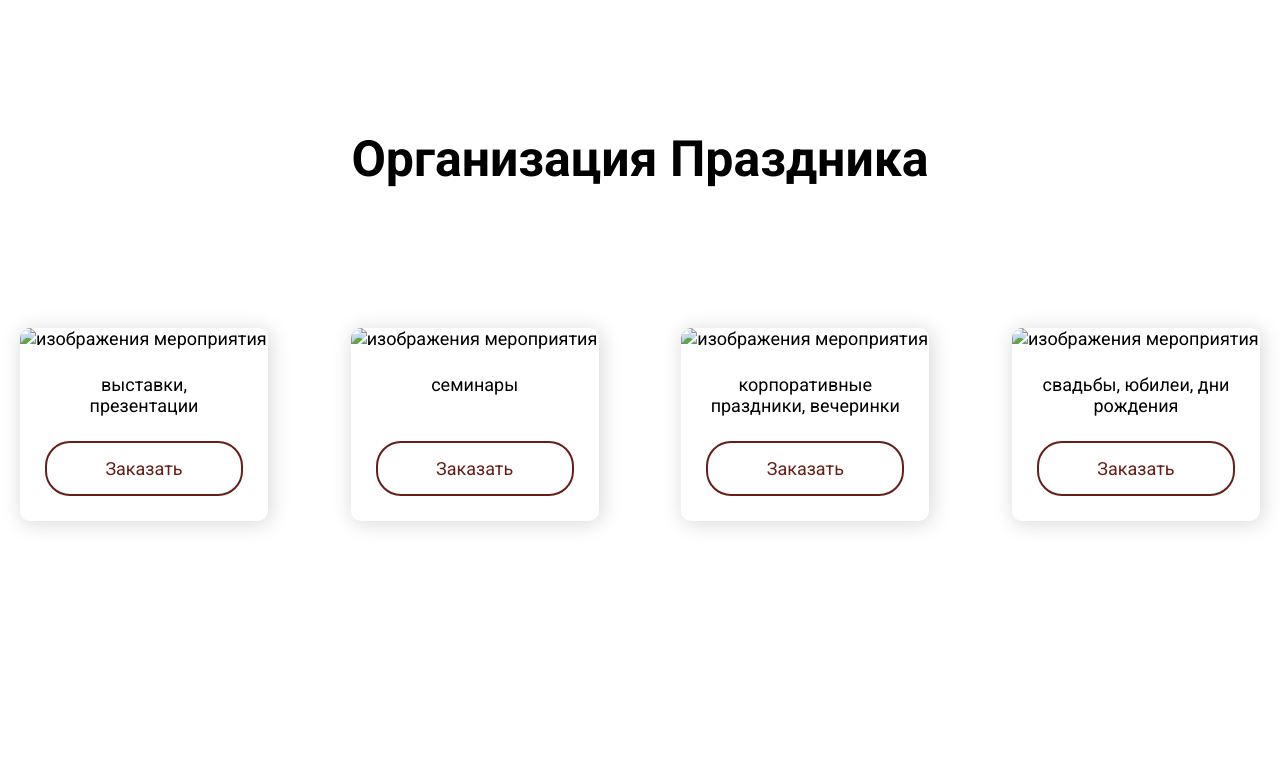
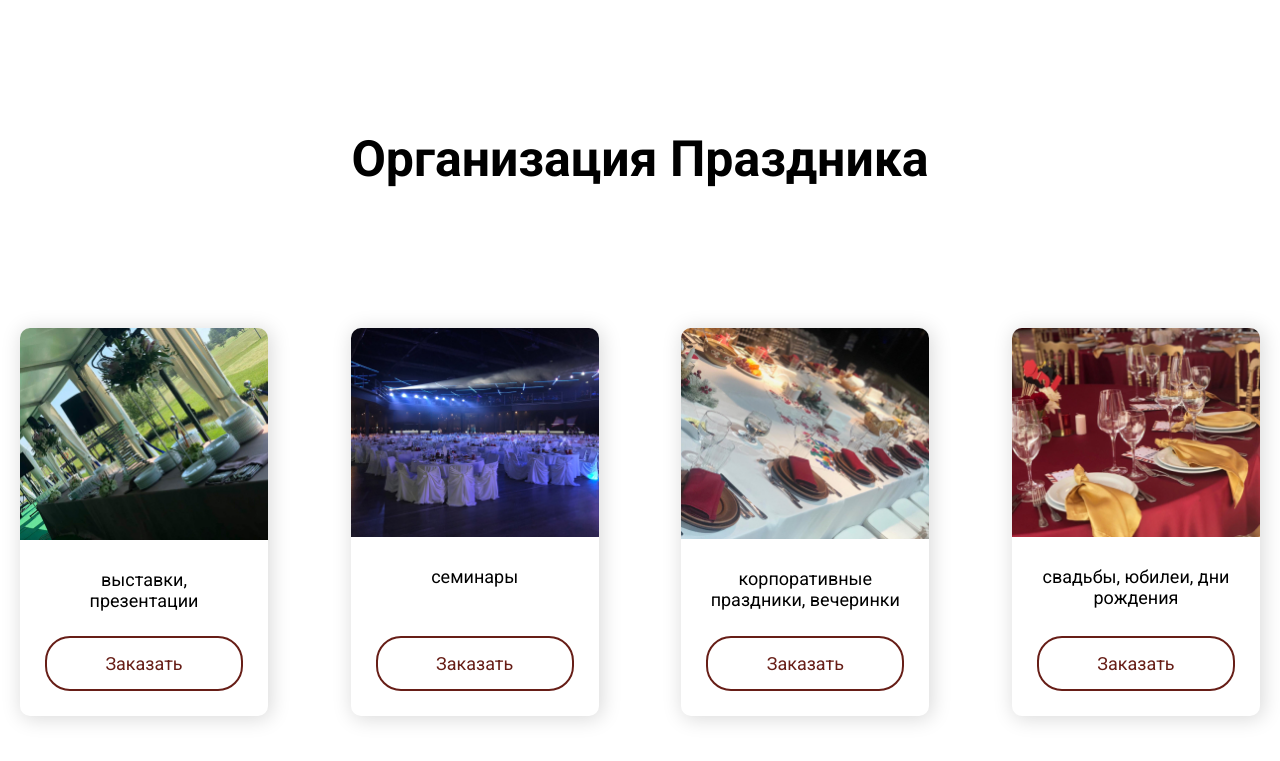
Before and after one commit to vlad-duhota/graffod, a plain HTML site: page index.html in a window 1280 px wide. Shown: the part 1797-2558 px from the top of the page. Before the commit the page ends 2531 px from the top, so only its background shows below. Drawn offline with nearby package versions, Linux system fonts and the light colour scheme.

Commit message:
optimize 2

```diff
--- a/index.html
+++ b/index.html
@@ -234,28 +234,28 @@
                     <h2 class="section-title wow animate__animated animate__fadeInDown">Организация Праздника</h2>
                     <ul class="holiday__list">
                         <li class="holiday__list__items wow animate__animated animate__fadeInUp" data-wow-offset="400">
-                            <img src="img/holiday_organisation_4.jpg" alt="изображения мероприятия">
+                            <img src="img/holiday-organisation_1.jpg" alt="изображения мероприятия">
                             <div class="text-content">
                                 <p class="decs">выставки, презентации</p>
                                 <a class="pop-up-open-btn">Заказать</a>
                             </div>
                         </li>
                         <li class="holiday__list__items wow animate__animated animate__fadeInUp" data-wow-offset="400">
-                            <img src="img/holiday_organisation_3.jpg" alt="изображения мероприятия">
+                            <img src="img/holiday-organisation_2.jpg" alt="изображения мероприятия">
                             <div class="text-content">
                                 <p class="decs">семинары</p>
                                 <a class="pop-up-open-btn">Заказать</a>
                             </div>
                         </li>
                         <li class="holiday__list__items wow animate__animated animate__fadeInUp" data-wow-offset="400">
-                            <img src="img/holiday_organisation_2.jpg" alt="изображения мероприятия">
+                            <img src="img/holiday-organisation_3.jpg" alt="изображения мероприятия">
                             <div class="text-content">
                                 <p class="decs"> корпоративные праздники, вечеринки</p>
                                 <a class="pop-up-open-btn">Заказать</a>
                             </div>
                         </li>
                         <li class="holiday__list__items wow animate__animated animate__fadeInUp" data-wow-offset="400">
-                            <img src="img/holiday_organisation_1.jpg" alt="изображения мероприятия">
+                            <img src="img/holiday-organisation_4.jpg" alt="изображения мероприятия">
                             <div class="text-content">
                                 <p class="decs">свадьбы, юбилеи, дни рождения</p>
                                 <a class="pop-up-open-btn">Заказать</a>
```
Also changed, not shown: img/holiday-organisation_1.jpg (added), img/holiday-organisation_2.jpg (added), img/holiday-organisation_3.jpg (added), img/holiday-organisation_4.jpg (added).
